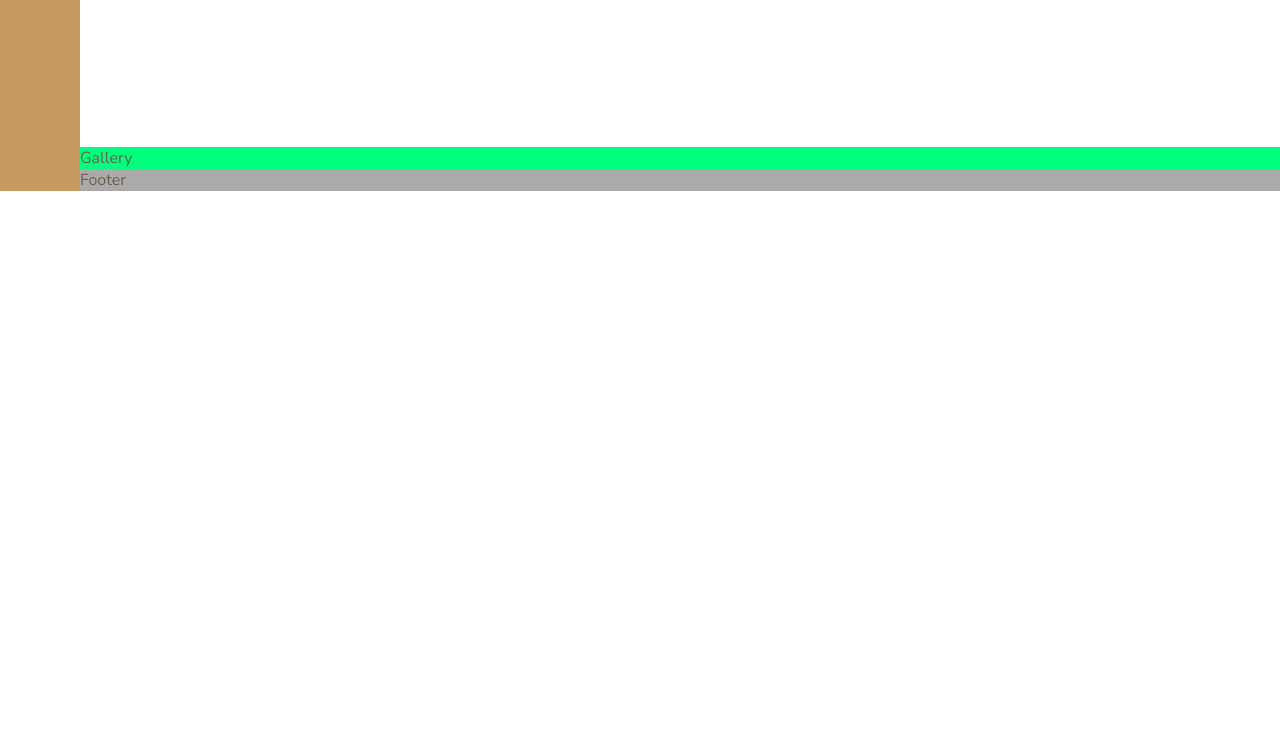
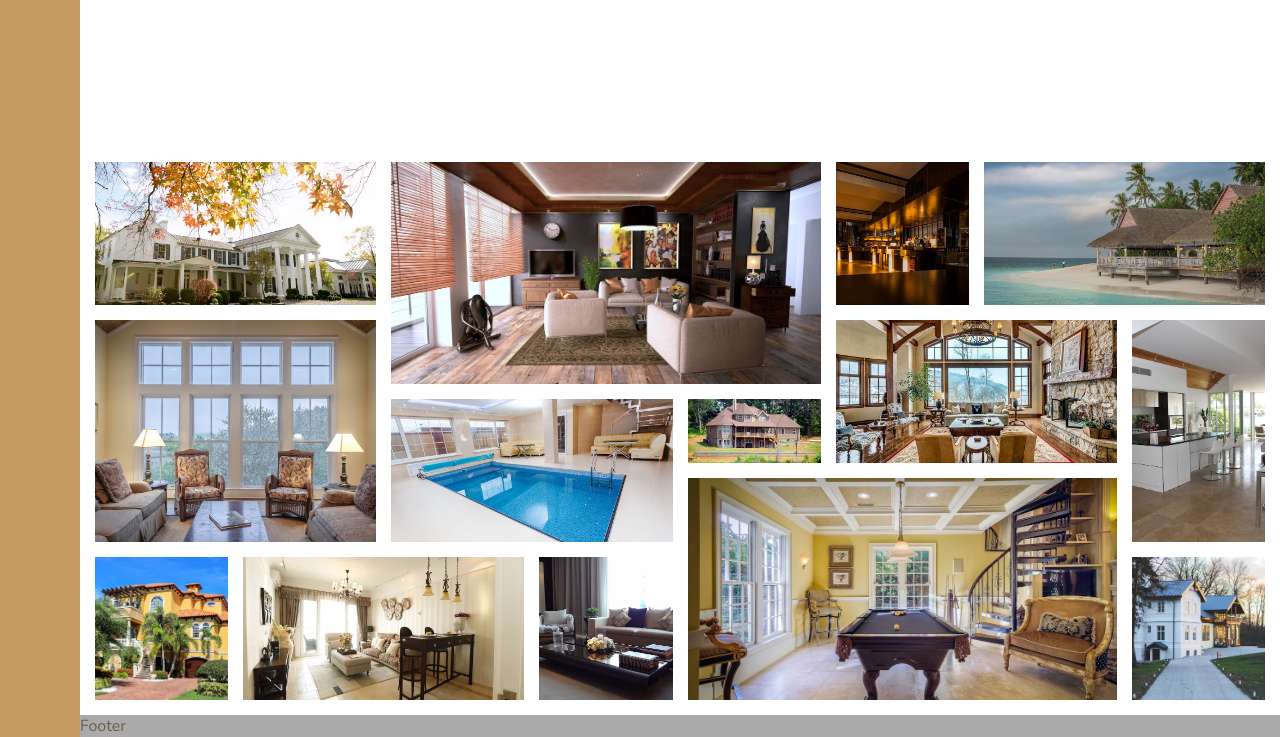
Before and after one commit to jasonlu2907/Grid_Nexter, a website: page index.html in a window 1280 px wide. Shown: the part 2896-3633 px from the top of the page. Before the commit the page ends 3087 px from the top, so only its background shows below. Drawn offline with nearby package versions, Linux system fonts and the light colour scheme.

Commit message:
Gallery Layout, Tricky Emmet code in markup, important Object-fit property for multiple img that arent the same size

```diff
--- a/index.html
+++ b/index.html
@@ -286,7 +286,22 @@
         </section>
 
         <section class="gallery">
-          Gallery
+          <!-- COMPLEX EMMET CODE
+          (figure.classname.classname>img.classname[attribute1][attribute2]*times)-->
+          <figure class="gallery__item gallery__item-1"><img src="./img/gal-1.jpeg" alt="Gallery Img 1" class="gallery__img"></figure>
+          <figure class="gallery__item gallery__item-2"><img src="./img/gal-2.jpeg" alt="Gallery Img 2" class="gallery__img"></figure>
+          <figure class="gallery__item gallery__item-3"><img src="./img/gal-3.jpeg" alt="Gallery Img 3" class="gallery__img"></figure>
+          <figure class="gallery__item gallery__item-4"><img src="./img/gal-4.jpeg" alt="Gallery Img 4" class="gallery__img"></figure>
+          <figure class="gallery__item gallery__item-5"><img src="./img/gal-5.jpeg" alt="Gallery Img 5" class="gallery__img"></figure>
+          <figure class="gallery__item gallery__item-6"><img src="./img/gal-6.jpeg" alt="Gallery Img 6" class="gallery__img"></figure>
+          <figure class="gallery__item gallery__item-7"><img src="./img/gal-7.jpeg" alt="Gallery Img 7" class="gallery__img"></figure>
+          <figure class="gallery__item gallery__item-8"><img src="./img/gal-8.jpeg" alt="Gallery Img 8" class="gallery__img"></figure>
+          <figure class="gallery__item gallery__item-9"><img src="./img/gal-9.jpeg" alt="Gallery Img 9" class="gallery__img"></figure>
+          <figure class="gallery__item gallery__item-10"><img src="./img/gal-10.jpeg" alt="Gallery Img 10" class="gallery__img"></figure>
+          <figure class="gallery__item gallery__item-11"><img src="./img/gal-11.jpeg" alt="Gallery Img 11" class="gallery__img"></figure>
+          <figure class="gallery__item gallery__item-12"><img src="./img/gal-12.jpeg" alt="Gallery Img 12" class="gallery__img"></figure>
+          <figure class="gallery__item gallery__item-13"><img src="./img/gal-13.jpeg" alt="Gallery Img 13" class="gallery__img"></figure>
+          <figure class="gallery__item gallery__item-14"><img src="./img/gal-14.jpeg" alt="Gallery Img 14" class="gallery__img"></figure>
         </section>
 
         <footer class="footer">
--- a/sass/components/_gallery.scss
+++ b/sass/components/_gallery.scss
@@ -1,5 +1,89 @@
 .gallery {
-  background-color: springgreen;
+  grid-column: full-start / full-end;
 
-  grid-column: full-start / full-end;
+  display: grid;
+  // At first you would come with 10 column but then realize it too much
+  grid-template-columns: repeat(8, 1fr);
+  // 5vw for more squarer
+  grid-template-rows: repeat(7, 5vw);
+  gap: 1.5rem;
+  padding: 1.5rem;
+
+  &__item {
+    &-1 {
+      grid-row: 1 / span 2;
+      grid-column: 1 / span 2;
+    }
+
+    &-2 {
+      grid-column: 3 / span 3;
+      grid-row: 1 / span 3;
+    }
+
+    &-3 {
+      grid-column: 6 / 7;
+      grid-row: 1 / span 2;
+    }
+
+    &-4 {
+      grid-column: 7 / span 2;
+      grid-row: 1 / span 2;
+    }
+
+    &-5 {
+      grid-column: 1 / span 2;
+      grid-row: 3 / span 3;
+    }
+
+    &-6 {
+      grid-column: 3 / span 2;
+      grid-row: 4 / span 2;
+    }
+
+    &-7 {
+      grid-column: 5 / 6;
+      grid-row: 4 / 5;
+    }
+
+    &-8 {
+      grid-column: 6 / span 2;
+      grid-row: 3 / span 2;
+    }
+
+    &-9 {
+      grid-row: 3 / 6;
+    }
+
+    &-10 {
+      grid-column: 1 / 2;
+      grid-row: 6 / span 2;
+    }
+
+    &-11 {
+      grid-column: 2 / span 2;
+      grid-row: 6 / span 2;
+    }
+
+    &-12 {
+      grid-column: 4 / 5;
+      grid-row: 6 / span 2;
+    }
+
+    &-13 {
+      grid-column: 5 / span 3;
+      grid-row: 5 / span 3;
+    }
+
+    &-14 {
+      grid-row: 6 / span 2;
+    }
+  }
+  &__img {
+    width: 100%;
+    height: 100%;
+    // Muon object-fit hoat dong thi phai khai bao WIDTH+HEIGHT
+    object-fit: cover;
+    // Khong co cai nay anh se bi loi` lom~
+    display: block;
+  }
 }
```
Also changed, not shown: css/style.css.
